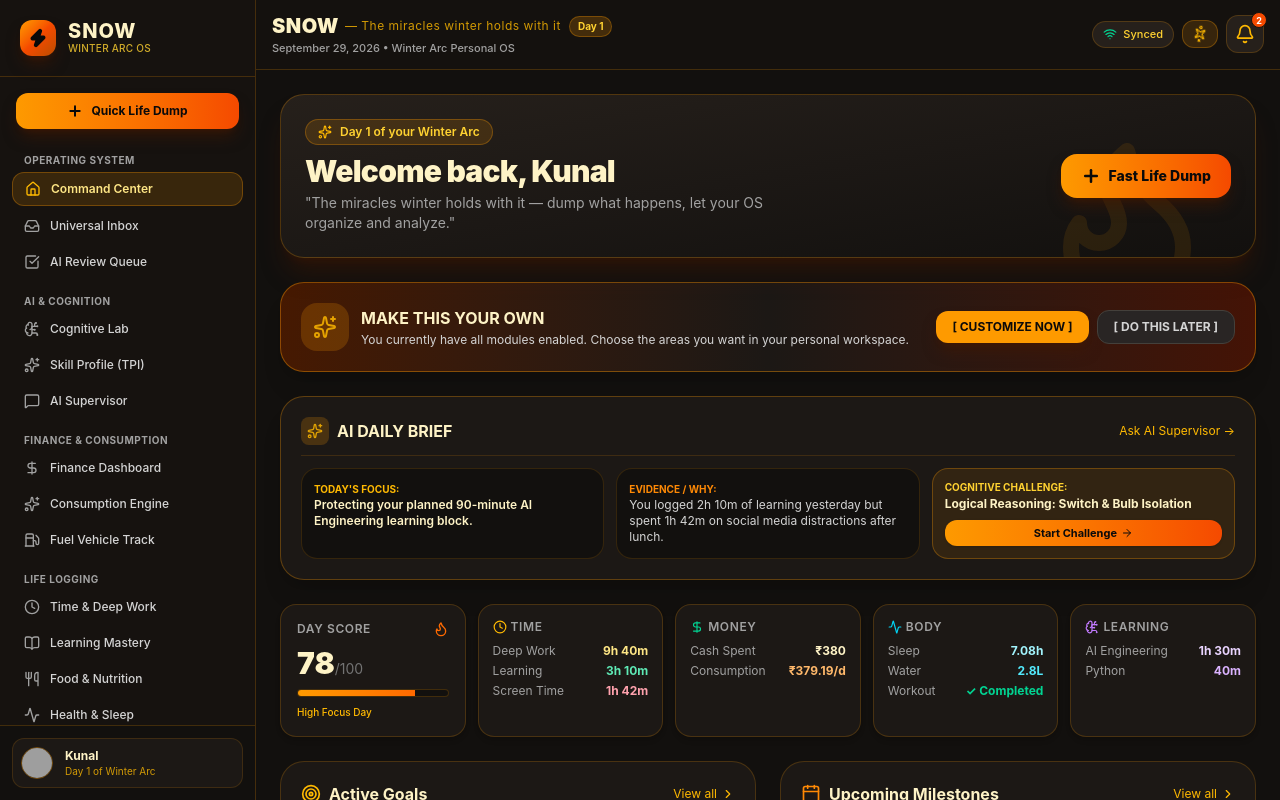
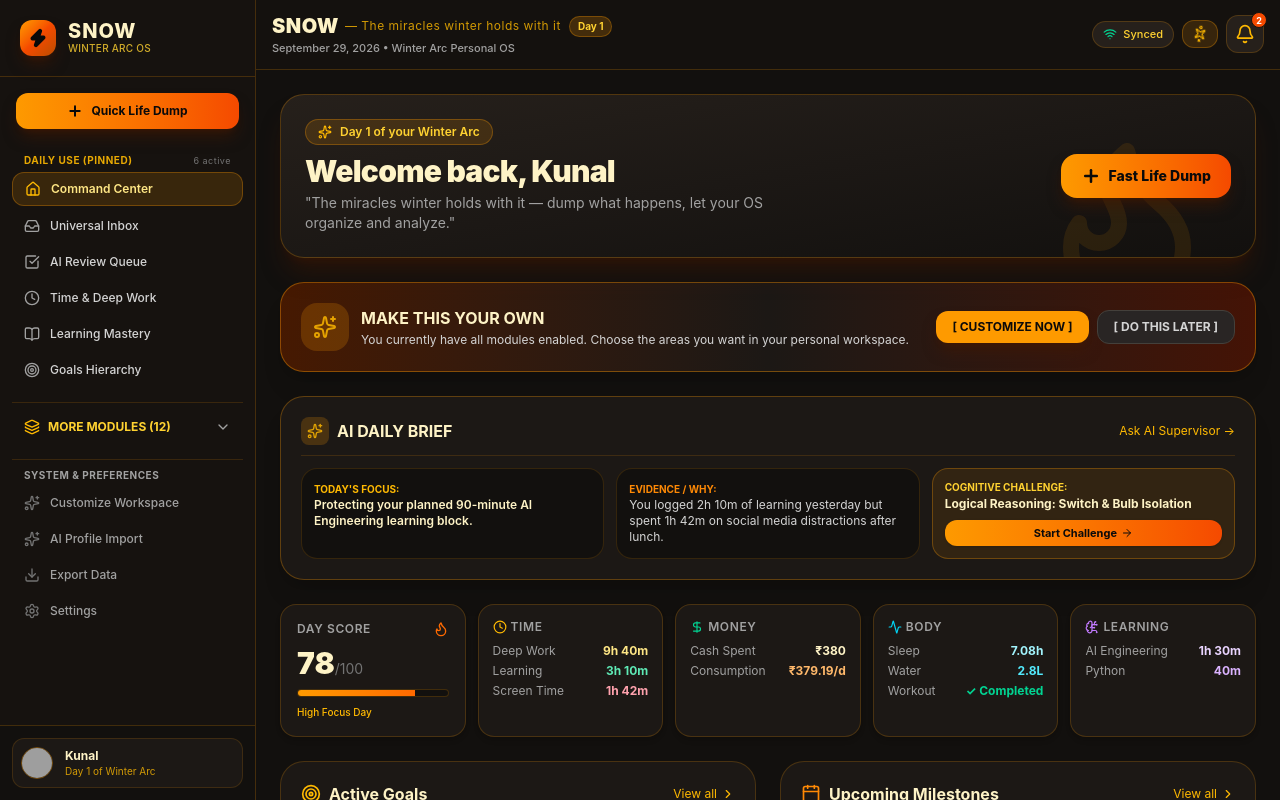
Before and after one commit to kunal592/SNOW-miracle-s, a React (Vite) app: page / in a window 1280 px wide. Shown: the top 800 px of the page. Built offline with nearby package versions, Linux system fonts and the light colour scheme; grey boxes are pictures that could not be loaded.

Commit message:
feat: add pinned sidebar modules with collapsible unpinned navigation and backend discussion documentation

```diff
--- a/src/components/DesktopSidebar.tsx
+++ b/src/components/DesktopSidebar.tsx
@@ -1,4 +1,4 @@
-import React from 'react';
+import React, { useState } from 'react';
 import {
   Home,
   Inbox,
@@ -20,7 +20,10 @@ import {
   Sparkles,
   BrainCircuit,
   Zap,
-  MessageSquare
+  MessageSquare,
+  ChevronDown,
+  ChevronUp,
+  Layers
 } from 'lucide-react';
 import { User, WorkspacePreferences, ModuleId } from '../types';
 
@@ -33,6 +36,19 @@ interface DesktopSidebarProps {
   workspacePreferences?: WorkspacePreferences;
 }
 
+interface NavItem {
+  route: string;
+  label: string;
+  icon: any;
+  badge?: number;
+  moduleId?: ModuleId;
+}
+
+interface NavSection {
+  title: string;
+  items: NavItem[];
+}
+
 export const DesktopSidebar: React.FC<DesktopSidebarProps> = ({
   currentRoute,
   onNavigate,
@@ -41,7 +57,10 @@ export const DesktopSidebar: React.FC<DesktopSidebarProps> = ({
   unreadInboxCount,
   workspacePreferences
 }) => {
+  const [isMoreExpanded, setIsMoreExpanded] = useState(false);
+
   const enabledModules = workspacePreferences?.enabledModules;
+  const pinnedModules = workspacePreferences?.pinnedSidebarModules || ['home', 'inbox', 'time', 'learning', 'goals'];
 
   const isEnabled = (modId?: ModuleId) => {
     if (!enabledModules || !modId) return true;
@@ -49,60 +68,82 @@ export const DesktopSidebar: React.FC<DesktopSidebarProps> = ({
     return enabledModules.includes(modId);
   };
 
-  const navSections: { title: string; items: { route: string; label: string; icon: any; badge?: number; moduleId?: ModuleId }[] }[] = [
+  const isPinned = (modId?: ModuleId) => {
+    if (!modId) return true; // System items pinned by default
+    if (modId === 'home' || modId === 'inbox') return true;
+    return pinnedModules.includes(modId);
+  };
+
+  const navSections: NavSection[] = [
     {
       title: 'OPERATING SYSTEM',
       items: [
-        { route: '/', label: 'Command Center', icon: Home, moduleId: 'home' as ModuleId },
-        { route: '/inbox', label: 'Universal Inbox', icon: Inbox, badge: unreadInboxCount, moduleId: 'inbox' as ModuleId },
-        { route: '/inbox/review', label: 'AI Review Queue', icon: CheckSquare, moduleId: 'inbox' as ModuleId }
+        { route: '/', label: 'Command Center', icon: Home, moduleId: 'home' },
+        { route: '/inbox', label: 'Universal Inbox', icon: Inbox, badge: unreadInboxCount, moduleId: 'inbox' },
+        { route: '/inbox/review', label: 'AI Review Queue', icon: CheckSquare, moduleId: 'inbox' }
       ]
     },
     {
       title: 'AI & COGNITION',
       items: [
-        { route: '/cognitive', label: 'Cognitive Lab', icon: BrainCircuit, moduleId: 'cognitive' as ModuleId },
-        { route: '/cognitive/profile', label: 'Skill Profile (TPI)', icon: Sparkles, moduleId: 'cognitive' as ModuleId },
-        { route: '/ai', label: 'AI Supervisor', icon: MessageSquare, moduleId: 'ai' as ModuleId }
+        { route: '/cognitive', label: 'Cognitive Lab', icon: BrainCircuit, moduleId: 'cognitive' },
+        { route: '/cognitive/profile', label: 'Skill Profile (TPI)', icon: Sparkles, moduleId: 'cognitive' },
+        { route: '/ai', label: 'AI Supervisor', icon: MessageSquare, moduleId: 'ai' }
       ]
     },
     {
       title: 'FINANCE & CONSUMPTION',
       items: [
-        { route: '/finance', label: 'Finance Dashboard', icon: DollarSign, moduleId: 'finance' as ModuleId },
-        { route: '/finance/consumption', label: 'Consumption Engine', icon: Sparkles, moduleId: 'finance' as ModuleId },
-        { route: '/finance/fuel', label: 'Fuel Vehicle Track', icon: Fuel, moduleId: 'finance' as ModuleId }
+        { route: '/finance', label: 'Finance Dashboard', icon: DollarSign, moduleId: 'finance' },
+        { route: '/finance/consumption', label: 'Consumption Engine', icon: Sparkles, moduleId: 'finance' },
+        { route: '/finance/fuel', label: 'Fuel Vehicle Track', icon: Fuel, moduleId: 'finance' }
       ]
     },
     {
       title: 'LIFE LOGGING',
       items: [
-        { route: '/track', label: 'Time & Deep Work', icon: Clock, moduleId: 'time' as ModuleId },
-        { route: '/learning', label: 'Learning Mastery', icon: BookOpen, moduleId: 'learning' as ModuleId },
-        { route: '/food', label: 'Food & Nutrition', icon: Utensils, moduleId: 'food' as ModuleId },
-        { route: '/health', label: 'Health & Sleep', icon: Activity, moduleId: 'health' as ModuleId },
-        { route: '/journal', label: 'Daily Journal', icon: BookMarked, moduleId: 'journal' as ModuleId }
+        { route: '/track', label: 'Time & Deep Work', icon: Clock, moduleId: 'time' },
+        { route: '/learning', label: 'Learning Mastery', icon: BookOpen, moduleId: 'learning' },
+        { route: '/food', label: 'Food & Nutrition', icon: Utensils, moduleId: 'food' },
+        { route: '/health', label: 'Health & Sleep', icon: Activity, moduleId: 'health' },
+        { route: '/journal', label: 'Daily Journal', icon: BookMarked, moduleId: 'journal' }
       ]
     },
     {
       title: 'GOALS & STRATEGY',
       items: [
-        { route: '/goals', label: 'Goals Hierarchy', icon: Target, moduleId: 'goals' as ModuleId },
-        { route: '/milestones', label: 'Milestones & Arc', icon: Flag, moduleId: 'milestones' as ModuleId },
-        { route: '/analytics', label: 'Analytics & Insights', icon: BarChart3, moduleId: 'analytics' as ModuleId },
-        { route: '/reports', label: 'Reports Generator', icon: FileText, moduleId: 'reports' as ModuleId }
+        { route: '/goals', label: 'Goals Hierarchy', icon: Target, moduleId: 'goals' },
+        { route: '/milestones', label: 'Milestones & Arc', icon: Flag, moduleId: 'milestones' },
+        { route: '/analytics', label: 'Analytics & Insights', icon: BarChart3, moduleId: 'analytics' },
+        { route: '/reports', label: 'Reports Generator', icon: FileText, moduleId: 'reports' }
       ]
-    },
-    {
-      title: 'SYSTEM',
-      items: [
+    }
+  ];
+
+  const systemItems: NavItem[] = [
     { route: '/settings/workspace', label: 'Customize Workspace', icon: Sparkles },
     { route: '/settings/import', label: 'AI Profile Import', icon: Sparkles },
     { route: '/export', label: 'Export Data', icon: Download },
     { route: '/settings', label: 'Settings', icon: Settings }
-      ]
+  ];
+
+  // Flatten all enabled items
+  const allEnabledItems: NavItem[] = [];
+  navSections.forEach((section) => {
+    section.items.forEach((item) => {
+      if (isEnabled(item.moduleId)) {
+        allEnabledItems.push(item);
       }
-  ];
+    });
+  });
+
+  // Separate pinned items (Daily Use) vs unpinned items (More Menu)
+  const pinnedItems = allEnabledItems.filter((item) => isPinned(item.moduleId));
+  const unpinnedItems = allEnabledItems.filter((item) => !isPinned(item.moduleId));
+
+  // Check if current route is inside unpinned items (auto-expand if active)
+  const isCurrentRouteUnpinned = unpinnedItems.some((item) => item.route === currentRoute);
+  const showMore = isMoreExpanded || isCurrentRouteUnpinned;
 
   return (
     <aside className="hidden md:flex flex-col w-64 bg-[#16120f] border-r border-amber-500/20 h-screen sticky top-0 shrink-0 select-none">
@@ -133,18 +174,16 @@ export const DesktopSidebar: React.FC<DesktopSidebarProps> = ({
         </button>
       </div>
 
-      {/* Nav Menu */}
+      {/* Nav Menu Container */}
       <div className="flex-1 overflow-y-auto px-3 py-2 space-y-4 custom-scrollbar">
-        {navSections.map((section) => {
-          const visibleItems = section.items.filter((item) => isEnabled(item.moduleId));
-          if (visibleItems.length === 0) return null;
+        {/* 1. DAILY USE / PINNED TABS SECTION */}
+        <div className="space-y-1">
+          <div className="px-3 text-[10px] font-bold text-amber-400/90 tracking-wider flex items-center justify-between">
+            <span>DAILY USE (PINNED)</span>
+            <span className="text-[9px] font-normal text-neutral-500">{pinnedItems.length} active</span>
+          </div>
 
-          return (
-            <div key={section.title} className="space-y-1">
-              <div className="px-3 text-[10px] font-bold text-neutral-400 tracking-wider">
-                {section.title}
-              </div>
-              {visibleItems.map((item) => {
+          {pinnedItems.map((item) => {
             const isActive = currentRoute === item.route;
             const Icon = item.icon;
 
@@ -171,8 +210,85 @@ export const DesktopSidebar: React.FC<DesktopSidebarProps> = ({
             );
           })}
         </div>
+
+        {/* 2. MORE MODULES (COLLAPSIBLE SECTION) */}
+        {unpinnedItems.length > 0 && (
+          <div className="space-y-1 pt-2 border-t border-amber-500/15">
+            <button
+              onClick={() => setIsMoreExpanded(!isMoreExpanded)}
+              className="w-full px-3 py-2 rounded-xl text-xs font-bold text-amber-300 hover:text-amber-200 hover:bg-[#26201b] flex items-center justify-between transition"
+            >
+              <div className="flex items-center gap-2">
+                <Layers className="w-4 h-4 text-amber-400" />
+                <span>MORE MODULES ({unpinnedItems.length})</span>
+              </div>
+              {showMore ? (
+                <ChevronUp className="w-4 h-4 text-neutral-400" />
+              ) : (
+                <ChevronDown className="w-4 h-4 text-neutral-400" />
+              )}
+            </button>
+
+            {showMore && (
+              <div className="space-y-1 pl-2 border-l border-amber-500/20 ml-3 pt-1">
+                {unpinnedItems.map((item) => {
+                  const isActive = currentRoute === item.route;
+                  const Icon = item.icon;
+
+                  return (
+                    <button
+                      key={item.route}
+                      onClick={() => onNavigate(item.route)}
+                      className={`w-full flex items-center justify-between px-3 py-1.5 rounded-xl text-xs font-medium transition ${
+                        isActive
+                          ? 'bg-amber-500/15 text-amber-200 border border-amber-500/30 font-semibold'
+                          : 'text-neutral-400 hover:bg-[#26201b] hover:text-neutral-200'
+                      }`}
+                    >
+                      <div className="flex items-center gap-2.5">
+                        <Icon className={`w-3.5 h-3.5 ${isActive ? 'text-amber-400' : 'text-neutral-500'}`} />
+                        <span>{item.label}</span>
+                      </div>
+                      {item.badge !== undefined && item.badge > 0 && (
+                        <span className="px-1.5 py-0.5 rounded-full bg-orange-600 text-white text-[10px] font-bold">
+                          {item.badge}
+                        </span>
+                      )}
+                    </button>
                   );
                 })}
+              </div>
+            )}
+          </div>
+        )}
+
+        {/* 3. SYSTEM SECTION */}
+        <div className="space-y-1 pt-2 border-t border-amber-500/15">
+          <div className="px-3 text-[10px] font-bold text-neutral-400 tracking-wider">
+            SYSTEM & PREFERENCES
+          </div>
+          {systemItems.map((item) => {
+            const isActive = currentRoute === item.route;
+            const Icon = item.icon;
+
+            return (
+              <button
+                key={item.route}
+                onClick={() => onNavigate(item.route)}
+                className={`w-full flex items-center justify-between px-3 py-2 rounded-xl text-xs font-medium transition ${
+                  isActive
+                    ? 'bg-amber-500/15 text-amber-200 border border-amber-500/30 font-semibold'
+                    : 'text-neutral-400 hover:bg-[#26201b] hover:text-neutral-200'
+                }`}
+              >
+                <div className="flex items-center gap-2.5">
+                  <Icon className={`w-4 h-4 ${isActive ? 'text-amber-400' : 'text-neutral-500'}`} />
+                  <span>{item.label}</span>
+                </div>
+              </button>
+            );
+          })}
+        </div>
       </div>
 
       {/* User Footer */}
--- a/src/lib/moduleRegistry.ts
+++ b/src/lib/moduleRegistry.ts
@@ -147,6 +147,7 @@ export const ALL_MODULE_IDS: ModuleId[] = MODULE_REGISTRY.map((m) => m.id);
 
 export const DEFAULT_WORKSPACE_PREFERENCES: WorkspacePreferences = {
   enabledModules: [...ALL_MODULE_IDS],
+  pinnedSidebarModules: ['home', 'inbox', 'time', 'learning', 'goals'],
   defaultView: 'home',
   dashboardOrder: [
     'ai',
@@ -182,3 +183,9 @@ export function isModuleEnabled(prefs: WorkspacePreferences, id: ModuleId): bool
   if (id === 'home' || id === 'inbox') return true;
   return prefs.enabledModules.includes(id);
 }
+
+export function isModulePinned(prefs: WorkspacePreferences, id: ModuleId): boolean {
+  if (id === 'home' || id === 'inbox') return true;
+  const pinned = prefs.pinnedSidebarModules || ['home', 'inbox', 'time', 'learning', 'goals'];
+  return pinned.includes(id);
+}
--- a/src/types/index.ts
+++ b/src/types/index.ts
@@ -479,6 +479,7 @@ export interface ModuleDefinition {
 
 export interface WorkspacePreferences {
   enabledModules: ModuleId[];
+  pinnedSidebarModules: ModuleId[];
   defaultView: ModuleId;
   dashboardOrder: ModuleId[];
   quickActions: string[];
```
Also changed, not shown: 1 other file (tests, documents, lock files or other folders). Lines whose indentation alone changed are shown as unchanged.
